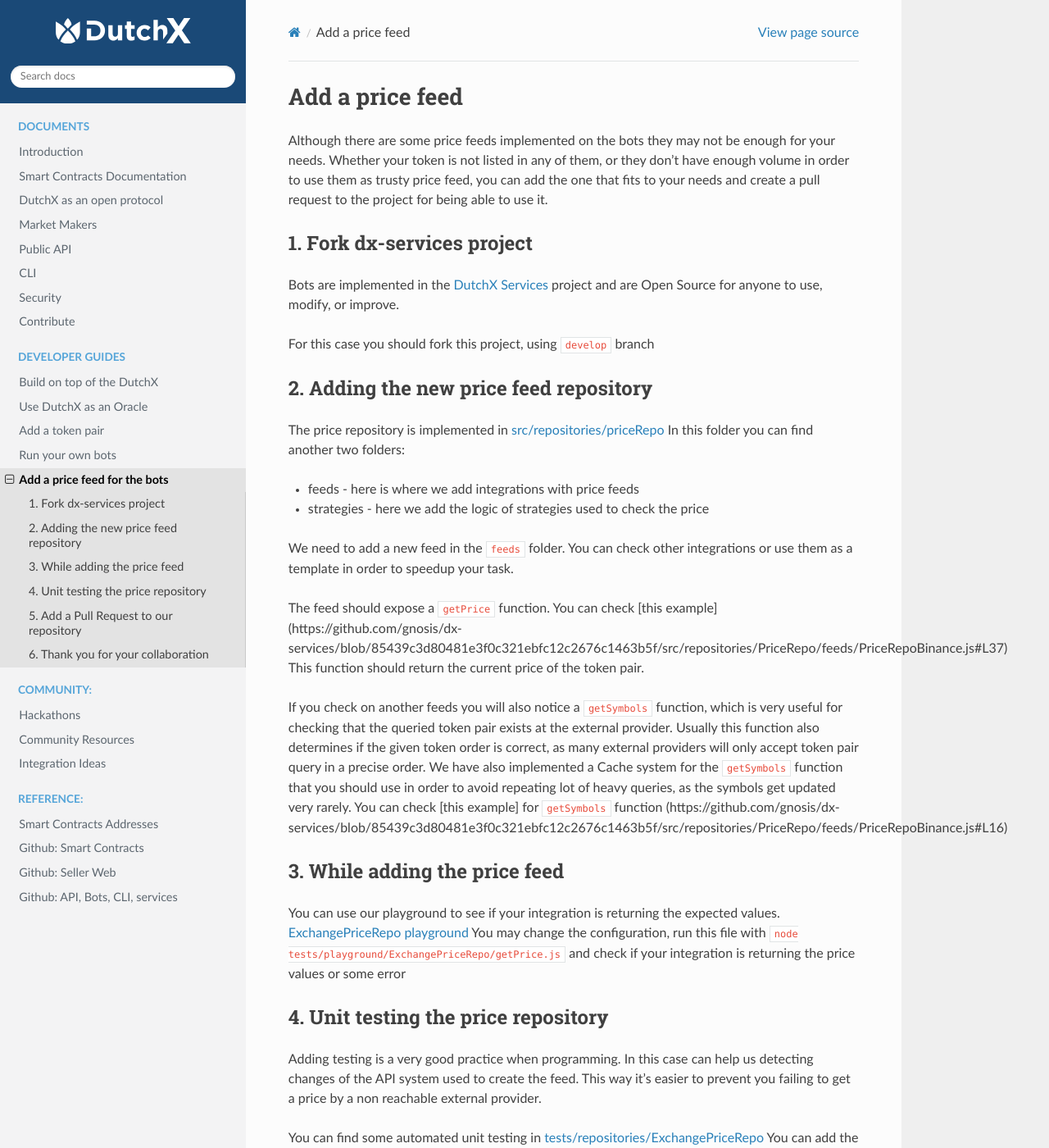
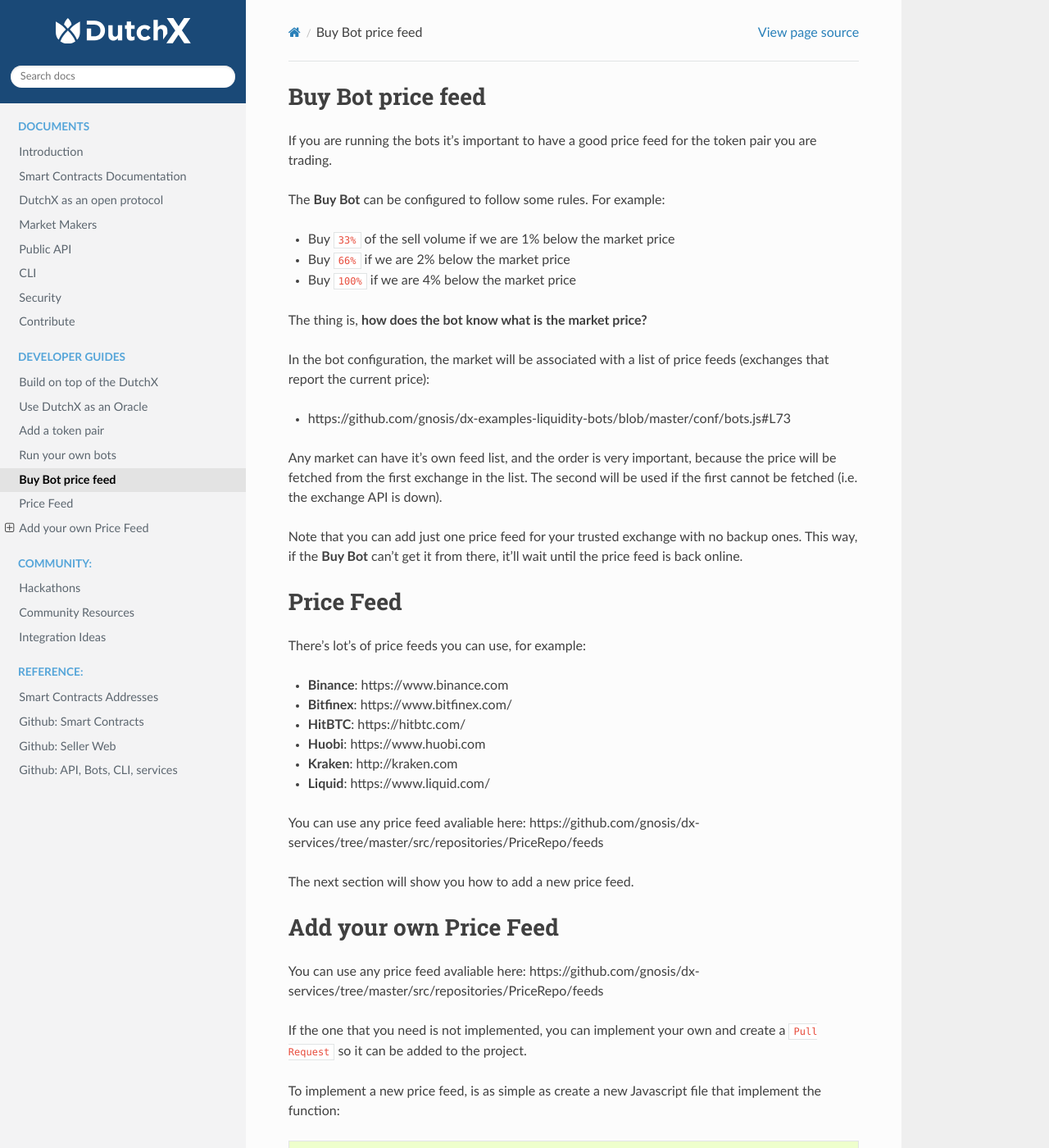
Before and after one commit to gnosis/dx-docs, a Sphinx documentation site: the page built from source/add-price-feed.md, in a window 1280 px wide and 1400 px high. Shown: the whole window at 82% size. Built offline with Sphinx 7.4.7 and the Read the Docs theme 2.0.0, drawn with Linux system fonts in a browser that asks for light colours; some of the changed text lies outside the part shown.

Commit message:
Changes in documentation

````diff
--- a/source/add-price-feed.md
+++ b/source/add-price-feed.md
@@ -1,62 +1,143 @@
-# Add a price feed
-Although there are some price feeds implemented on the bots they may not be enough
-for your needs. Whether your token is not listed in any of them, or they don't have
-enough volume in order to use them as trusty price feed, you can add the one that
-fits to your needs and create a pull request to the project for being able to use it.
+# Buy Bot price feed
+If you are running the bots it's important to have a good price feed for the
+token pair you are trading.
+
+The **Buy Bot** can be configured to follow some rules. For example:
+* Buy `33%` of the sell volume if we are 1% below the market price
+* Buy `66%` if we are 2% below the market price
+* Buy `100%` if we are 4% below the market price
+
+The thing is, **how does the bot know what is the market price?**
+
+In the bot configuration, the market will be associated with a list of
+price feeds (exchanges that report the current price):
+* https://github.com/gnosis/dx-examples-liquidity-bots/blob/master/conf/bots.js#L73
+
+Any market can have it's own feed list, and the order is very important,
+because the price will be fetched from the first exchange in the list.
+The second will be used if the first cannot be fetched (i.e. the exchange API is
+down).
+
+Note that you can add just one price feed for your trusted exchange with no
+backup ones. This way, if the **Buy Bot** can't get it from there, it'll wait
+until the price feed is back online.
+
+# Price Feed
+There's lot's of price feeds you can use, for example:
+* **Binance**: https://www.binance.com
+* **Bitfinex**: https://www.bitfinex.com/
+* **HitBTC**: https://hitbtc.com/
+* **Huobi**: https://www.huobi.com
+* **Kraken**: http://kraken.com
+* **Liquid**: https://www.liquid.com/
+
+You can use any price feed avaliable here:
+https://github.com/gnosis/dx-services/tree/master/src/repositories/PriceRepo/feeds
+
+The next section will show you how to add a new price feed.
+
+# Add your own Price Feed
+You can use any price feed avaliable here:
+https://github.com/gnosis/dx-services/tree/master/src/repositories/PriceRepo/feeds
+
+If the one that you need is not implemented, you can implement your own and
+create a `Pull Request` so it can be added to the project.
+
+To implement a new price feed, is as simple as create a new Javascript file
+that implement the function:
+
+```js
++ getPrice ({ tokenA: String, tokenB: String }) : Promise<Number>
+```
 
 ## 1. Fork dx-services project
 Bots are implemented in the
 [DutchX Services](https://github.com/gnosis/dx-services) project and are Open
 Source for anyone to use, modify, or improve.
 
-For this case you should fork this project, using `develop` branch
+You should fork this project, using `develop` branch.
 
-## 2. Adding the new price feed repository
+## 2. Add the new price feed repository
 The price repository is implemented in
 [src/repositories/priceRepo](https://github.com/gnosis/dx-services/tree/develop/src/repositories/PriceRepo)
 In this folder you can find another two folders:
-* feeds - here is where we add integrations with price feeds
-* strategies - here we add the logic of strategies used to check the price
+* **feeds**:
+  * Price feeds implementations
+* **strategies**:
+  * Strategies used to check the price.
+  * Righ only `sequence` strategy is implemented.
+  * This strategy will be configured with a list of price feeds
+  * The strategy will try to get the price from the first feed, if the price is
+    not avaliable (i.e. the exchange API service is down), it'll try with the
+    second feed in the list, and so forth.
+  * It's ok to have just one feed in your list, but keep in mind that if the
+    feed is down, the buy bot will wait untill is up again.
 
-We need to add a new feed in the `feeds` folder. You can check other integrations
-or use them as a template in order to speedup your task.
+So,to add a new price feed, we need to add a new implementation to the `feeds`
+folder.
 
-The feed should expose a `getPrice` function. You can check [this example]
-(https://github.com/gnosis/dx-services/blob/85439c3d80481e3f0c321ebfc12c2676c1463b5f/src/repositories/PriceRepo/feeds/PriceRepoBinance.js#L37)
-This function should return the current price of the token pair.
+You can check other integrations or use them as a template in order to speedup
+your task.
+
+Your new implementacion should expose the following method:
+
+```js
++ getPrice ({ tokenA: String, tokenB: String }) : Promise<Number>
+```
+
+This function receives a token pair (i.e. `{ tokenA: 'RDN', tokenB, 'WETH' }`)
+and returns a promise with the current price of the token pair.
+
+Check out [this example](https://github.com/gnosis/dx-services/blob/85439c3d80481e3f0c321ebfc12c2676c1463b5f/src/repositories/PriceRepo/feeds/PriceRepoBinance.js#L37):
 
 If you check on another feeds you will also notice a `getSymbols` function,
-which is very useful for checking that the queried token pair exists at the external
-provider. Usually this function also determines if the given token order is correct,
+which is very useful for checking that the queried token pair exists at the
+external provider.
+
+Usually this function also determines if the given token order is correct,
 as many external providers will only accept token pair query in a precise order.
-We have also implemented a Cache system for the `getSymbols` function that you should
-use in order to avoid repeating lot of heavy queries, as the symbols get updated very rarely.
-You can check [this example] for `getSymbols` function
-(https://github.com/gnosis/dx-services/blob/85439c3d80481e3f0c321ebfc12c2676c1463b5f/src/repositories/PriceRepo/feeds/PriceRepoBinance.js#L16)
+
+We have also implemented a Cache system for the `getSymbols` function that you
+should use in order to avoid repeating lot of heavy queries, as the symbols get
+updated very rarely and some echanges might limit the number of request they
+allow you to do.
+
+You can check [this example](https://github.com/gnosis/dx-services/blob/85439c3d80481e3f0c321ebfc12c2676c1463b5f/src/repositories/PriceRepo/feeds/PriceRepoBinance.js#L16) for the `getSymbols` function.
 
 ## 3. While adding the price feed
 You can use our playground to see if your integration is returning the expected
 values.
 [ExchangePriceRepo playground](https://github.com/gnosis/dx-services/blob/develop/tests/playground/ExchangePriceRepo/getPrice.js)
+
 You may change the configuration, run this file with
 `node tests/playground/ExchangePriceRepo/getPrice.js` and check if your integration is
 returning the price values or some error
 
 ## 4. Unit testing the price repository
-Adding testing is a very good practice when programming. In this case can help us
-detecting changes of the API system used to create the feed. This way it's easier
-to prevent you failing to get a price by a non reachable external provider.
+Add also a test for the new price feed.
+
+It'll verify that it works properly and can help to detect possible future
+changes of the API your feed implementation rely on.
 
 You can find some automated unit testing in
 [tests/repositories/ExchangePriceRepo](https://github.com/gnosis/dx-services/tree/develop/tests/repositories/ExchangePriceRepo)
-You can add the unit testing for your feed in this folder and, as before, don't
-hesitate to use one of the already existing ones to speed up your task.
+
+Add the unit test for your feed in this folder and, as before, use one of the
+already existing ones to speed up your task.
 
 ## 5. Add a Pull Request to our repository
 Once you are comfortable with your integration you should upload your changes to
 Github and open a Pull Request to `develop` branch on
 [DutchX Services](https://github.com/gnosis/dx-services).
+
 We will review your code and merge it to our repository if everything is correct.
+
+Once merged into `develop`, a new docker image with the changes will be
+automatically pushed:
+* https://hub.docker.com/r/gnosispm/dx-services/tags/
+
+Periodically, a new stable version is release, so once merged into master, the
+changes will be ready in the `staging` version.
 
 ## 6. Thank you for your collaboration
 Thank you so much for your collaboration!!
````
